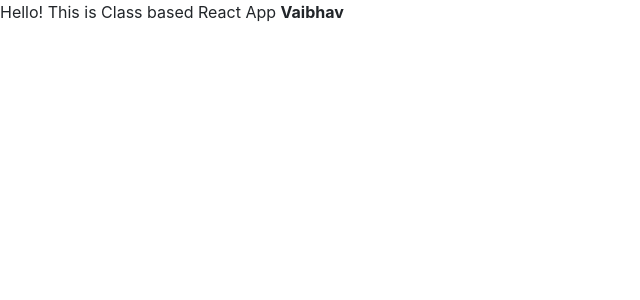
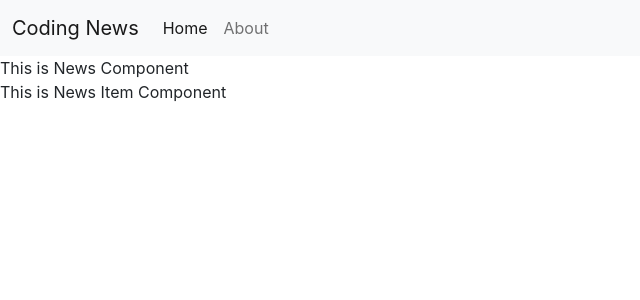
Before and after one commit to mishu-mnp/NewsApp, a React (Create React App) app: page / in a window 1280 px wide. Shown: the top 300 px of the page, without its empty margins (0-640 px from the left). Built offline with nearby package versions, Linux system fonts and the light colour scheme.

Commit message:
Tut23 Done

```diff
--- a/public/index.html
+++ b/public/index.html
@@ -15,7 +15,7 @@
   <link href="https://cdn.jsdelivr.net/npm/bootstrap@5.1.0/dist/css/bootstrap.min.css" rel="stylesheet"
     integrity="sha384-KyZXEAg3QhqLMpG8r+8fhAXLRk2vvoC2f3B09zVXn8CA5QIVfZOJ3BCsw2P0p/We" crossorigin="anonymous">
 
-  <title>News Bharatiya Khabar - Samachar Suno</title>
+  <title>Coding News - Samachar Suno</title>
 </head>
 
 <body>
--- a/src/App.js
+++ b/src/App.js
@@ -1,13 +1,15 @@
 import './App.css';
 
 import React, { Component } from 'react'
+import Navbar from './components/Navbar';
+import News from './components/News';
 
 export default class App extends Component {
-  name = 'Vaibhav'
   render() {
     return (
       <div>
-        Hello! This is Class based React App <strong>{this.name}</strong>
+        <Navbar />
+        <News />
       </div>
     )
   }
--- a/src/components/Navbar.js
+++ b/src/components/Navbar.js
@@ -0,0 +1,28 @@
+import React, { Component } from 'react'
+
+export default class Navbar extends Component {
+    render() {
+        return (
+            <div>
+                <nav class="navbar navbar-expand-lg navbar-light bg-light">
+                    <div class="container-fluid">
+                        <a class="navbar-brand" href="/">Coding News</a>
+                        <button class="navbar-toggler" type="button" data-bs-toggle="collapse" data-bs-target="#navbarSupportedContent" aria-controls="navbarSupportedContent" aria-expanded="false" aria-label="Toggle navigation">
+                            <span class="navbar-toggler-icon"></span>
+                        </button>
+                        <div class="collapse navbar-collapse" id="navbarSupportedContent">
+                            <ul class="navbar-nav me-auto mb-2 mb-lg-0">
+                                <li class="nav-item">
+                                    <a class="nav-link active" aria-current="page" href="/">Home</a>
+                                </li>
+                                <li class="nav-item">
+                                    <a class="nav-link" href="/about">About</a>
+                                </li>
+                            </ul>
+                        </div>
+                    </div>
+                </nav>
+            </div>
+        )
+    }
+}
--- /dev/null
+++ b/src/components/News.js
@@ -0,0 +1,15 @@
+import React, { Component } from 'react'
+import NewsItem from './NewsItem'
+
+export class News extends Component {
+    render() {
+        return (
+            <div>
+                This is News Component
+                <NewsItem />
+            </div>
+        )
+    }
+}
+
+export default News
--- /dev/null
+++ b/src/components/NewsItem.js
@@ -0,0 +1,13 @@
+import React, { Component } from 'react'
+
+export class NewsItem extends Component {
+    render() {
+        return (
+            <div>
+                This is News Item Component
+            </div>
+        )
+    }
+}
+
+export default NewsItem
```
